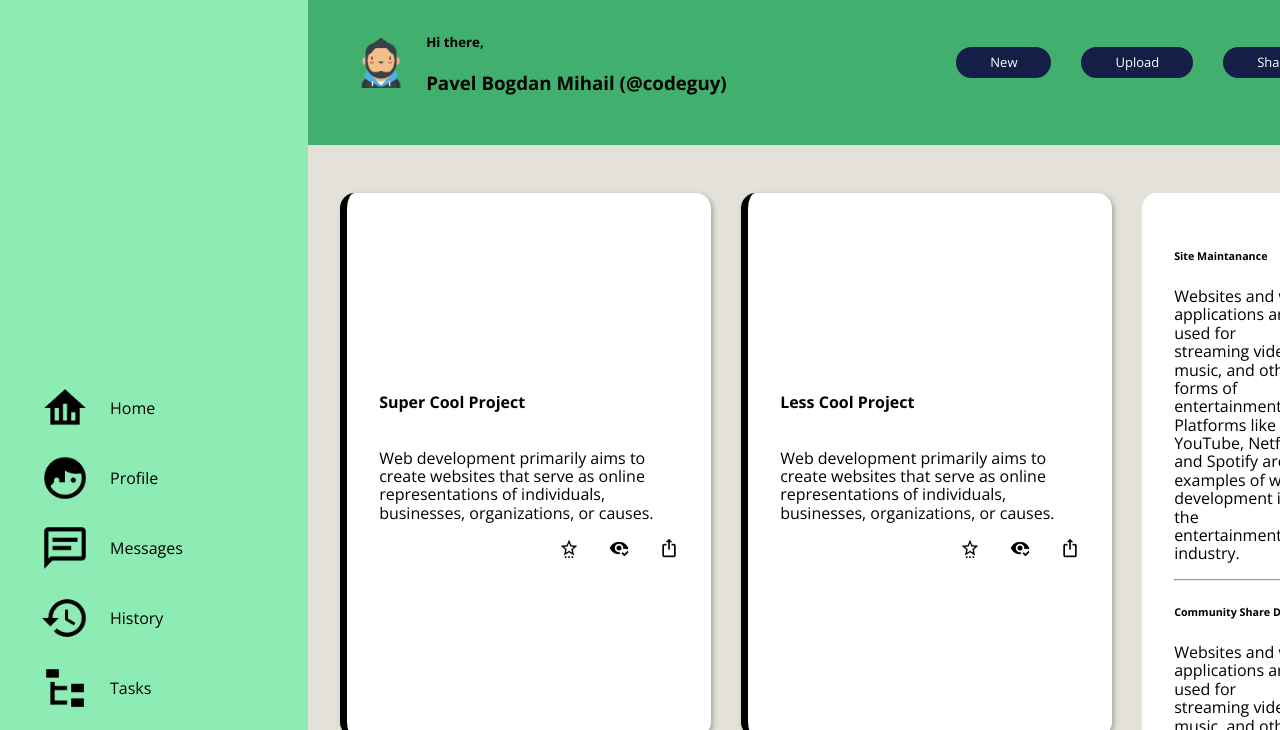
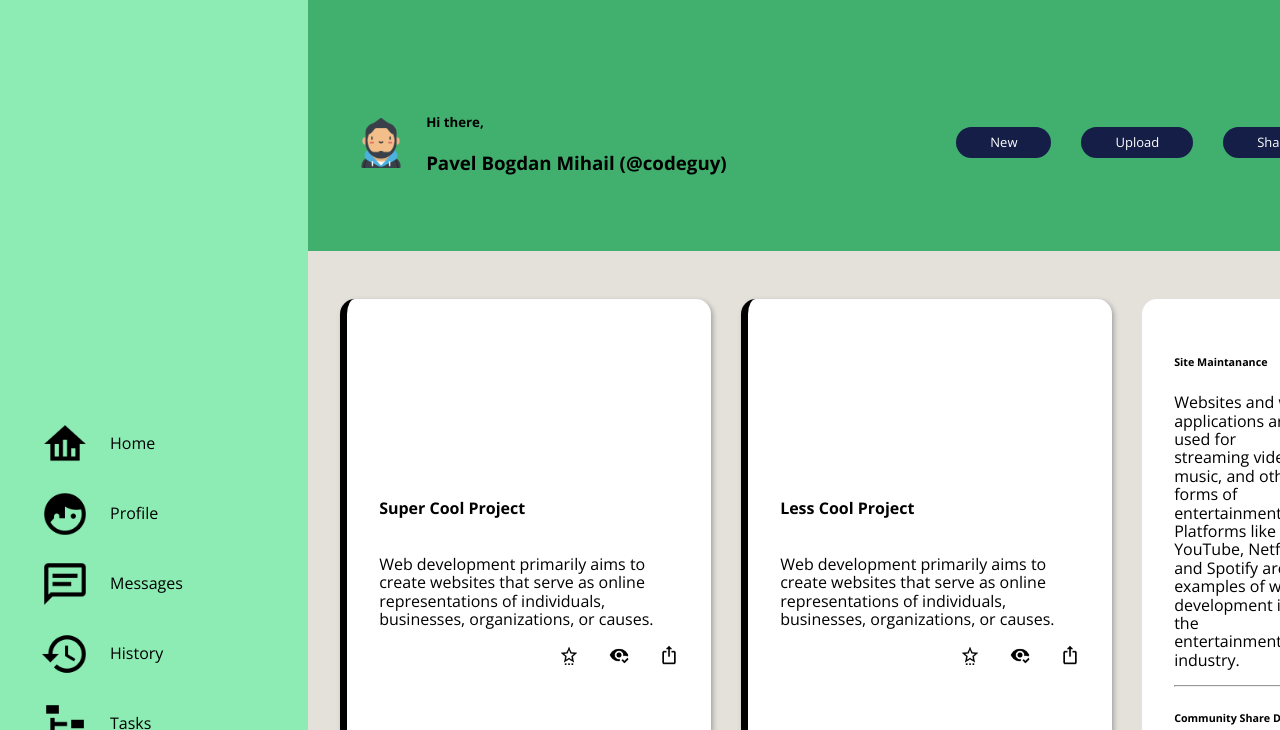
Before and after one commit to codeguy9/dashboard-Odin-Project, a plain HTML site: page index.html in a window 1280 px wide. Shown: the part 149-879 px from the top of the page. Drawn offline with nearby package versions, Linux system fonts and the light colour scheme.

Commit message:
Update style.css

```diff
--- a/style.css
+++ b/style.css
@@ -14,7 +14,7 @@ html {
 .the-big-grid {
 	display: grid;
 	grid-template-columns: 1fr auto;
-	grid-template-rows: 1fr auto;
+	grid-template-rows: 400px auto;
 }
 
 aside.sidebar {
@@ -24,7 +24,7 @@ aside.sidebar {
 	background-color: #8DECB4;
 	align-items: start;
 	justify-content: start;
-	max-width: 400px;
+
 
 }
 
```
